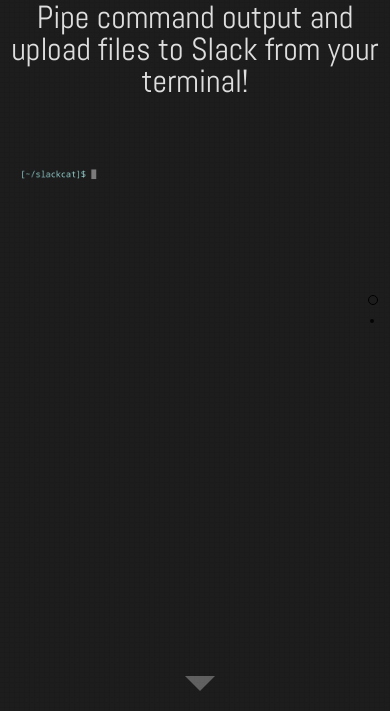
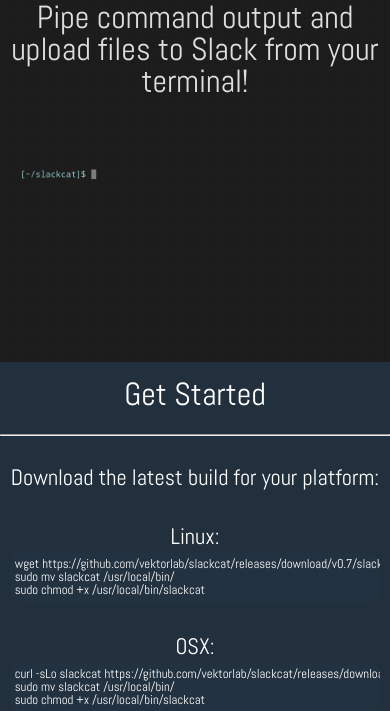
Before and after one commit to bcicen/slackcat_www, a plain HTML site: page index.html in a window 390 px wide. Shown: the part 133-844 px from the top of the page. Drawn offline with Linux system fonts and the light colour scheme; a web font is replaced by a local one.

Commit message:
remove jscroll, style updates for mobile

```diff
--- a/css/style.css
+++ b/css/style.css
@@ -22,6 +22,7 @@ text-align: center;}
 	position:fixed;
 	z-index:9999;
 	height:120px;
+	max-width: 100%;
 }
 
 .ghfloat a {
@@ -159,7 +160,7 @@ body { background: #1d1d1d; font-family: 'Abel'; }
 .section a { color: rgba(0, 0, 0, 0.5); }
 .section a:link { text-decoration: none; }
 .section a:hover { color: rgba(0, 0, 0, 0.85); }
-.section footer { position: absolute; bottom: 10px; width: 100%; left: 0; line-height: 1.3em; }
+.section footer { position: absolute; width: 100%; left: 0; line-height: 1.3em; }
 
 .home { width: 100%; height: 490px; position: relative; text-align: center; }
 .home h1, .home h2, .home h4 { position: relative; color: #DEDEDE; font-family: 'Abel', serif;}
@@ -175,7 +176,7 @@ body { background: #1d1d1d; font-family: 'Abel'; }
 .section.shamrock .arrow:before { border-top: 10px solid #2ab8ac; }
 .section.pear .arrow:before { border-top: 10px solid #cce033; }
 
-.section.midnight { background-color: #34495e; }
+.section.midnight { background-color: #222F3D; }
 .section.carrot { background-color: #ffab52; }
 .section.amethyst { background-color: #9c55a5; }
 .section.scooter { background-color: #57cadd; }
@@ -265,4 +266,13 @@ body { background: #1d1d1d; font-family: 'Abel'; }
 	.gist {
 		max-width: 95%;
 	}
+	.code {
+		font-size: .8em;
+		max-width: 95%;
+		padding: 5px;
+	}
 }
+
+.section {
+	height: 100%;
+}
--- a/index.html
+++ b/index.html
@@ -21,7 +21,6 @@
     <link href='http://fonts.googleapis.com/css?family=Oswald' rel='stylesheet' type='text/css'>
     <link href='http://fonts.googleapis.com/css?family=Abel' rel='stylesheet' type='text/css'>
     <link rel="stylesheet" href="https://maxcdn.bootstrapcdn.com/font-awesome/4.5.0/css/font-awesome.min.css">
-    <link rel="stylesheet" type="text/css" href="css/onepage-scroll.css">
     <link rel="stylesheet" type="text/css" href="css/prism.css">
     <link rel="stylesheet" type="text/css" href="css/style.css">
   </head>
@@ -33,7 +32,6 @@
         <h1>Pipe command output and upload files to Slack from your terminal!</h1>
         <br>
         <img id ="demo" class="demo" src="img/demo.gif"/>
-        <a class="arrow"></a>
       </section>
 
       <section class="section midnight">
@@ -43,24 +41,24 @@
         <p>Download the latest build for your platform:</p>
         <p>Linux:</p>
         <pre class="code">
-wget https://github.com/vektorlab/slackcat/releases/download/v0.6/slackcat-0.6-linux-amd64 -O slackcat
+wget https://github.com/vektorlab/slackcat/releases/download/v0.7/slackcat-0.7-linux-amd64 -O slackcat
 sudo mv slackcat /usr/local/bin/
 sudo chmod +x /usr/local/bin/slackcat</pre>
         <p>OSX:</p>
         <pre class="code">
-wget https://github.com/vektorlab/slackcat/releases/download/v0.6/slackcat-0.6-darwin-amd64 -O slackcat
+curl -sLo slackcat https://github.com/vektorlab/slackcat/releases/download/v0.7/slackcat-0.7-darwin-amd64
 sudo mv slackcat /usr/local/bin/
 sudo chmod +x /usr/local/bin/slackcat</pre>
-        <p>And create a Slack token request with:</p>
+        <p>Create a Slack token request with:</p>
         <pre class="code">slackcat --configure</pre>
         <p>and add the returned token to your ~/.slackcat config file. That's it!</p>
+				<br>
         <footer><a style="color:#fff;" href="http://vektor.nyc">VektorLab</a> - 2015</footer>
       </section>
 
     </div>
 
     <script src="js/jquery-latest.min.js"></script>
-    <script type="text/javascript" src="js/jquery.onepage-scroll.min.js"></script>
     <script>
 (function(i,s,o,g,r,a,m){i['GoogleAnalyticsObject']=r;i[r]=i[r]||function(){
   (i[r].q=i[r].q||[]).push(arguments)},i[r].l=1*new Date();a=s.createElement(o),
@@ -70,24 +68,5 @@ m=s.getElementsByTagName(o)[0];a.async=1;a.src=g;m.parentNode.insertBefore(a,m)
 ga('create', 'UA-72014009-1', 'auto');
 ga('send', 'pageview');
     </script>
-    <script type="text/javascript">
-$(document).ready(function(){
-  $(".main").onepage_scroll({
-    sectionContainer: "section",
-    easing: "ease",
-    animationTime: 1000,
-    pagination: true,
-    updateURL: false,
-    beforeMove: function(index) {},
-    afterMove: function(index) {},
-    loop: false,
-    keyboard: true,
-    responsiveFallback: false
-  });
-  $('.arrow').click(function(){
-    $(".main").moveDown();
-  })
-}) // Ready
-    </script>
   </body>
 </html>
```
